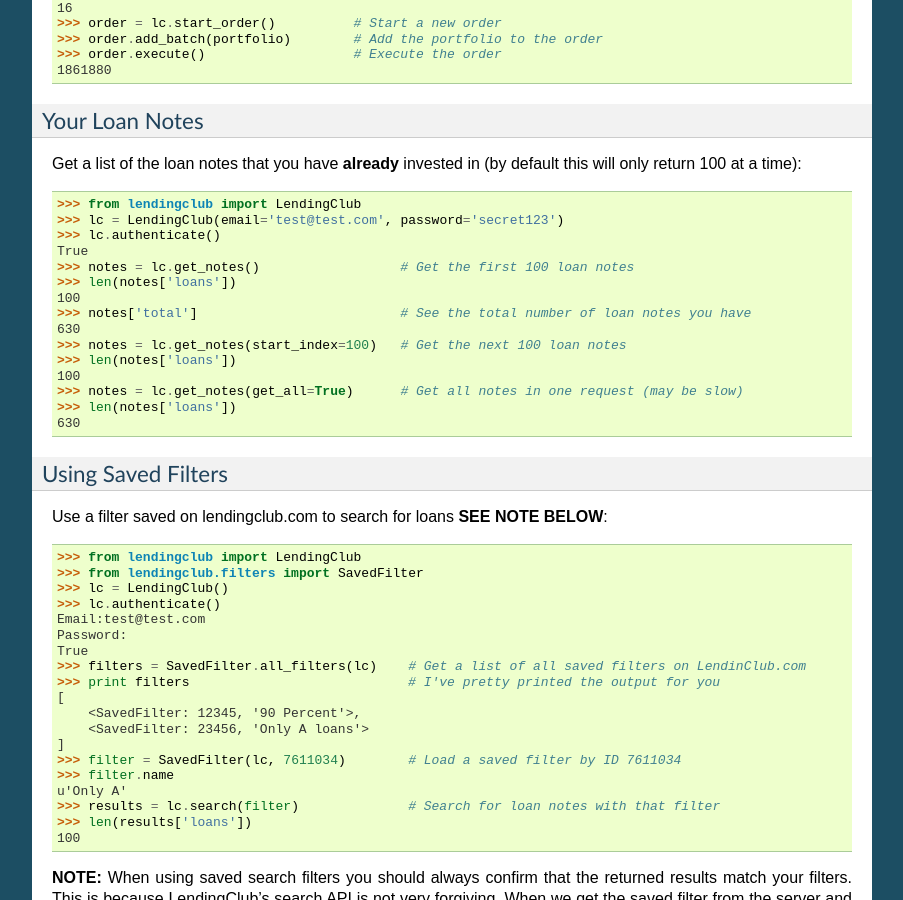
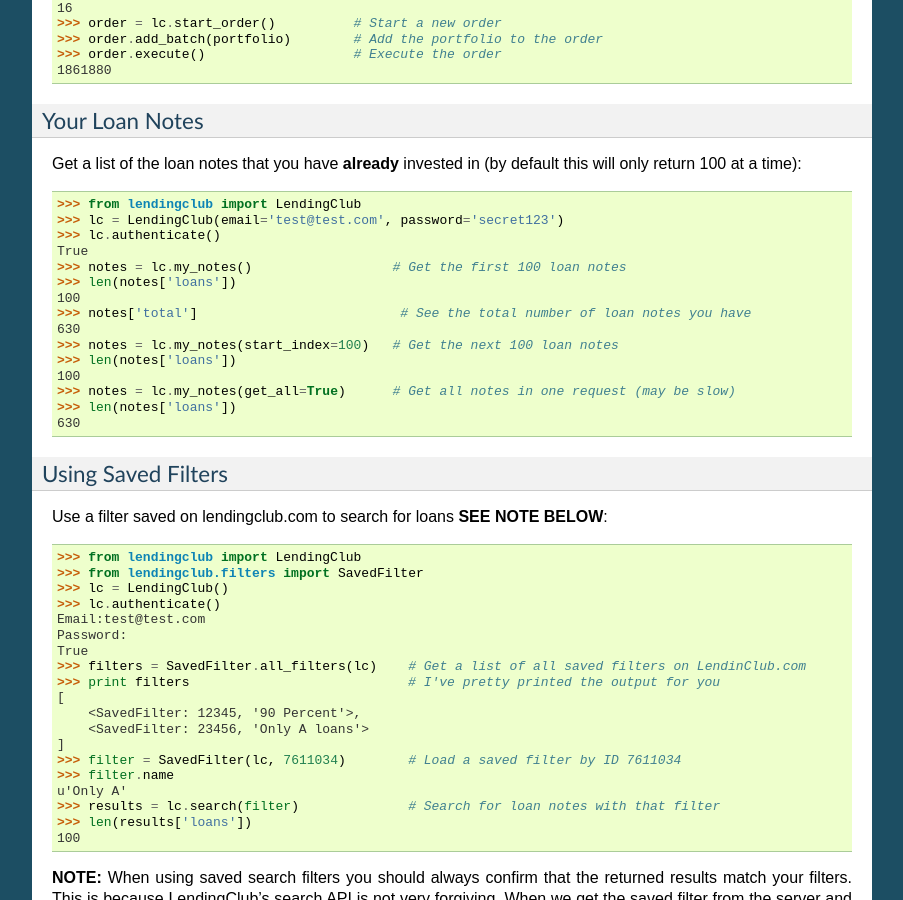
Before and after one commit to jgillick/LendingClub, a Sphinx documentation site: the page built from docs/index.rst, in a window 1280 px wide and 900 px high, scrolled down 1486 px. Shown: the whole window, without its empty margins (198-1101 px from the left). Built offline with Sphinx 7.4.7, drawn with Linux system fonts in a browser that asks for light colours.

Commit message:
Replace `get_notes` with `my_notes` in all documentation.

```diff
--- a/README.rst
+++ b/README.rst
@@ -107,15 +107,15 @@
     Email:test@test.com
     Password:
     True
-    >>> notes = lc.get_notes()                  # Get the first 100 loan notes
+    >>> notes = lc.my_notes()                  # Get the first 100 loan notes
     >>> len(notes['loans'])
     100
     >>> notes['total']                          # See the total number of loan notes you have
     630
-    >>> notes = lc.get_notes(start_index=100)   # Get the next 100 loan notes
+    >>> notes = lc.my_notes(start_index=100)   # Get the next 100 loan notes
     >>> len(notes['loans'])
     100
-    >>> notes = lc.get_notes(get_all=True)       # Get all notes in one request (may be slow)
+    >>> notes = lc.my_notes(get_all=True)       # Get all notes in one request (may be slow)
     >>> len(notes['loans'])
     630
 
--- a/docs/index.rst
+++ b/docs/index.rst
@@ -99,15 +99,15 @@
     >>> lc = LendingClub(email='test@test.com', password='secret123')
     >>> lc.authenticate()
     True
-    >>> notes = lc.get_notes()                  # Get the first 100 loan notes
+    >>> notes = lc.my_notes()                  # Get the first 100 loan notes
     >>> len(notes['loans'])
     100
     >>> notes['total']                          # See the total number of loan notes you have
     630
-    >>> notes = lc.get_notes(start_index=100)   # Get the next 100 loan notes
+    >>> notes = lc.my_notes(start_index=100)   # Get the next 100 loan notes
     >>> len(notes['loans'])
     100
-    >>> notes = lc.get_notes(get_all=True)      # Get all notes in one request (may be slow)
+    >>> notes = lc.my_notes(get_all=True)      # Get all notes in one request (may be slow)
     >>> len(notes['loans'])
     630
 
--- a/lendingclub/__init__.py
+++ b/lendingclub/__init__.py
@@ -669,15 +669,15 @@
             >>> lc = LendingClub(email='test@test.com', password='secret123')
             >>> lc.authenticate()
             True
-            >>> notes = lc.get_notes()                  # Get the first 100 loan notes
+            >>> notes = lc.my_notes()                  # Get the first 100 loan notes
             >>> len(notes['loans'])
             100
             >>> notes['total']                          # See the total number of loan notes you have
             630
-            >>> notes = lc.get_notes(start_index=100)   # Get the next 100 loan notes
+            >>> notes = lc.my_notes(start_index=100)   # Get the next 100 loan notes
             >>> len(notes['loans'])
             100
-            >>> notes = lc.get_notes(get_all=True)       # Get all notes in one request (may be slow)
+            >>> notes = lc.my_notes(get_all=True)       # Get all notes in one request (may be slow)
             >>> len(notes['loans'])
             630
         """
```
